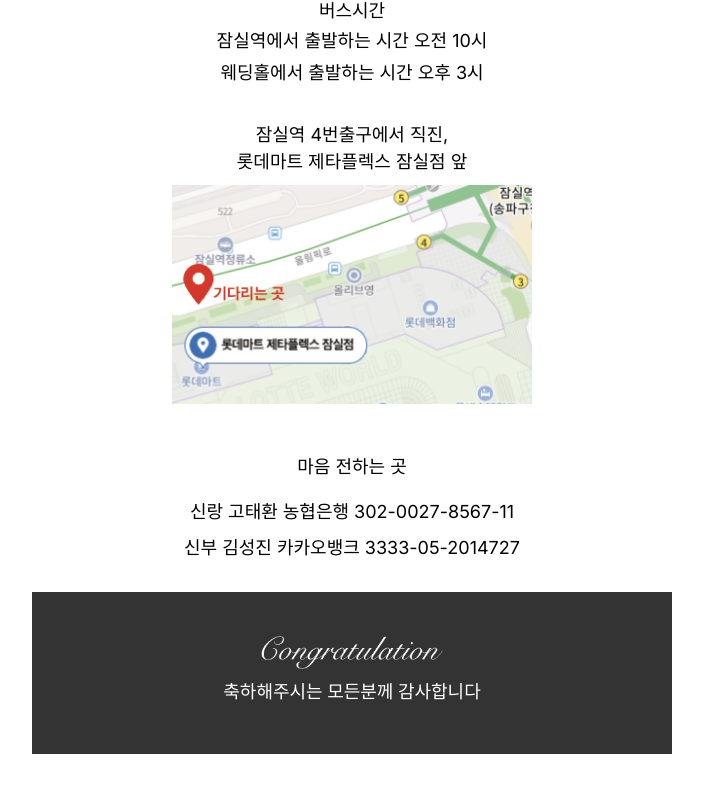
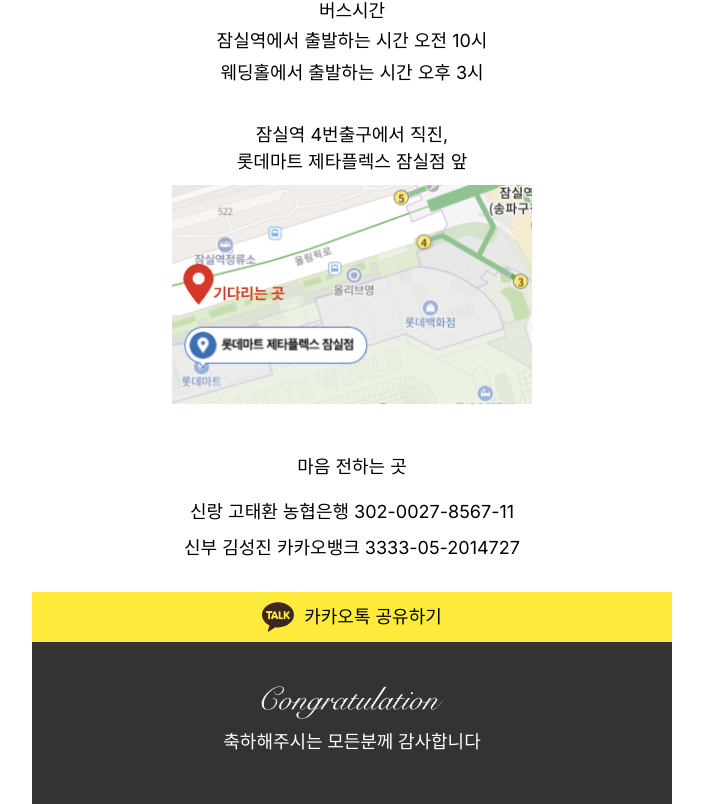
Before and after one commit to TaehwanGo/wedding-invitation, a Next.js app: page / in a window 1280 px wide. Shown: the part 2955-3759 px from the top of the page, without its empty margins (288-991 px from the left). Before the commit the page ends 3709 px from the top, so only its background shows below. Built offline with nearby package versions, Linux system fonts and the light colour scheme; a web font is replaced by a local one.

Commit message:
카카오톡 공유하기

```diff
--- a/src/app/layout.tsx
+++ b/src/app/layout.tsx
@@ -40,7 +40,7 @@
       <body className={inter.className}>
         <Providers>
           {children}
-          {/* <KakaoScript /> */}
+          <KakaoScript />
         </Providers>
       </body>
     </html>
--- a/src/app/page.tsx
+++ b/src/app/page.tsx
@@ -24,25 +24,29 @@
   const [thumbsSwiper, setThumbsSwiper] = useState<Swiper1 | null>(null);
   const [isKakaoLoad] = useRecoilState(kakaoLoadState);
 
-  // const shareUrl = typeof window !== "undefined" ? window.location.href : "";
+  const shareUrl = typeof window !== "undefined" ? window.location.href : "";
 
-  // const handleShare = () => {
-  //   if (!isKakaoLoad) {
-  //     console.log("kakao not loaded");
-  //     return;
-  //   }
-  //   const { Kakao } = window;
+  const handleShare = () => {
+    if (!isKakaoLoad) {
+      console.log("kakao not loaded");
+      return;
+    }
+    const { Kakao } = window;
 
-  //   Kakao.Share.sendDefault({
-  //     objectType: "text",
-  //     text: "우리 결혼합니다",
-  //     description: "고태환 & 김성진 결혼합니다",
-  //     link: {
-  //       mobileWebUrl: shareUrl,
-  //       webUrl: shareUrl,
-  //     },
-  //   });
-  // };
+    Kakao.Share.sendDefault({
+      objectType: "feed",
+      content: {
+        title: "우리 결혼합니다",
+        description: "고태환 & 김성진 결혼식에 초대합니다",
+        imageUrl:
+          "https://wedding-invitation-peach-seven.vercel.app/images/cover.jpg",
+        link: {
+          mobileWebUrl: shareUrl,
+          webUrl: shareUrl,
+        },
+      },
+    });
+  };
 
   return (
     <main className="flex min-h-screen flex-col items-center max-w-screen-sm m-auto">
@@ -220,12 +224,12 @@
           <p className="mt-[9px]">신부 김성진 카카오뱅크 3333-05-2014727</p>
         </div>
       </Section>
-      {/* <Section className="bg-[#FFEB3B]" onClick={handleShare}>
+      <Section className="bg-[#FFEB3B]" onClick={handleShare}>
         <div className="flex justify-center items-center mt-[9px] mb-[9px]">
           <KakaoIcon />
           <p className="text-[18px] ml-[10px]">카카오톡 공유하기</p>
         </div>
-      </Section> */}
+      </Section>
       <Section className="bg-[#333333]">
         <div className={styles.congratulation}>
           <Image
```
